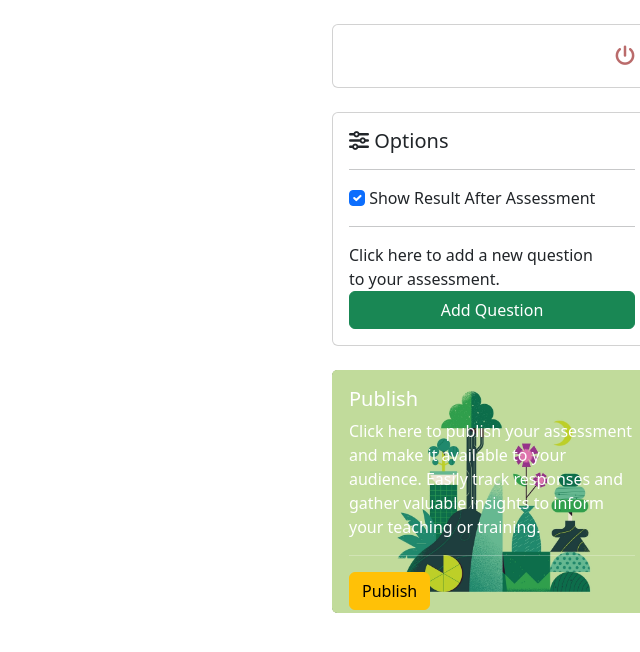
After one commit to AbdulRaheem-21/assessment-portal, a Node server app: template views/create.ejs in a window 1280 px wide. The commit adds this page. Shown: the top 652 px of the page, without its empty margins (640-1280 px from the left). Run offline with Node 20, Linux system fonts and the light colour scheme; the template is opened without the code that fills it, so the values that code supplies are empty; some libraries are stand-ins or nearby versions.

Commit message:
update code
add dashboard
add create assessment

```diff
--- a/server.js
+++ b/server.js
@@ -12,6 +12,25 @@ app.use(cookieParser())
 app.use(bodyParser.urlencoded({ extended: false }));
 app.use(express.static(path.join(__dirname,'public')));
 app.set("view engine","ejs");
+
+/*
+ * ASSESSMENT ----------------------------------------------------
+ */
+app.get("/assessment/:id",(req,res)=>{
+    if(!cookie.get(req.socket.remoteAddress)){
+        res.redirect("/login");
+        return;
+    }
+
+    res.render("create",{user_info:cookie.get(req.socket.remoteAddress)});
+});
+
+app.post("/assessment/:id",(req,res)=>{
+    res.sendStatus(200);
+    console.log(req.body);
+});
+
+// ---------------------------------------------------------------
 
 
 /*
@@ -28,6 +47,15 @@ app.post("/login",(req,res)=>{
 });
 // ----------------------------------------------------------------
 
+app.get("/create",(req,res)=>{
+    if(!cookie.get(req.socket.remoteAddress)){
+        res.redirect("/login");
+        return;
+    }
+
+    let hash = crypto.createHash('md5').update((new Date()).toLocaleString(undefined,{timeZone: 'Asia/Kolkata'})+crypto.randomInt(1000)+"x"+crypto.randomInt(1000)).digest('hex');
+    res.redirect(`../assessment/${hash}`);
+});
 
 app.get("/",(req,res)=>{
     if(!cookie.get(req.socket.remoteAddress)){
--- /dev/null
+++ b/views/create.ejs
@@ -0,0 +1,104 @@
+<!DOCTYPE html>
+<html lang="en">
+<head>
+    <meta charset="UTF-8">
+    <meta http-equiv="X-UA-Compatible" content="IE=edge">
+    <meta name="viewport" content="width=device-width, initial-scale=1.0">
+    <title>Create Assessment</title>
+    <script src="https://kit.fontawesome.com/a26e92c792.js" crossorigin="anonymous"></script>
+    <link href="https://cdn.jsdelivr.net/npm/bootstrap@5.3.0-alpha3/dist/css/bootstrap.min.css" rel="stylesheet" integrity="sha384-KK94CHFLLe+nY2dmCWGMq91rCGa5gtU4mk92HdvYe+M/SXH301p5ILy+dN9+nJOZ" crossorigin="anonymous">
+    <script src="https://cdnjs.cloudflare.com/ajax/libs/jquery/3.6.4/jquery.min.js" integrity="sha512-pumBsjNRGGqkPzKHndZMaAG+bir374sORyzM3uulLV14lN5LyykqNk8eEeUlUkB3U0M4FApyaHraT65ihJhDpQ==" crossorigin="anonymous" referrerpolicy="no-referrer"></script>
+</head>
+<body>
+<div class="container-fluid">
+    <br>
+    <div class="row">
+        <div class="col-9" id="questions">
+        </div>
+        <div class="col-3 d-flex justify-content-start"><div style="position:fixed;">
+
+            <div class="card" style="width:20em;">
+                <div class="card-body">
+                    <div class="row">
+                        <div class="col-8">
+                            <img src="<%=user_info.picture%>" class="rounded" style="width:30px;">
+                            <span style="font-size: large;" class="text-center"><%=user_info.name%></span>
+                        </div>
+                        <div class="col-4 text-end" style="font-size: 20px;color:rgb(186, 107, 107)">
+                            <i class="fa-solid fa-power-off"></i>
+                        </div>
+                    </div>
+                </div>
+            </div>
+            <br>
+            <div class="card">
+                <div class="card-body">
+                    <h5 class="card-title"><i class="fa-solid fa-sliders"></i> Options</h5>
+                    <hr>
+                    <input class="form-check-input" type="checkbox" value="" id="assessmentResult" checked>
+                    <label class="form-check-label" for="assessmentResult">
+                        Show Result After Assessment
+                    </label>
+                    <hr>
+                    <div>
+                        Click here to add a new question<br> to your assessment.
+                        <button id="addQuestion" class="w-100 btn btn-success">Add Question</button>
+                    </div>
+                </div>
+            </div>
+            <br>
+            <div class="card text-bg-dark" style="width:20em;">
+                <img src="../images/assessment0.webp" class="card-img" style="width:102%;margin:-1px" alt="...">
+                <div class="card-img-overlay">
+                  <h5 class="card-title">Publish</h5>
+                  <p class="card-text" style="color:white;">Click here to publish your assessment and make it available to your audience. Easily track responses and gather valuable insights to inform your teaching or training.</p>
+                  <hr>
+                  <button class="btn btn-warning" id="publishQuestion">Publish</button>
+                </div>
+            </div>
+
+        </div>
+    </div>
+</div>
+<script>
+var totalQuestions = 0;
+$("#addQuestion").on('click',()=>{
+    totalQuestions++;
+    var question = $('<div class="card m-2" id="question'+totalQuestions+'"><div class="card-body"><div class="row"><div class="col-1"><h1 id="hquestion'+totalQuestions+'">'+totalQuestions+'.</h1></div><div class="col"><input id="vquestion" placeholder="your question here" style="width:100%;"/><br><br><ul><li class="m-2"><input id="answer1" style="width:70%"/></li><li class="m-2"><input id="answer2" style="width:70%"/></li><li class="m-2"><input id="answer3" style="width:70%"/></li><li class="m-2"><input id="answer4" style="width:70%"/></li></ul><hr><button id="dquestion'+totalQuestions+'" class="btn btn-danger btn-sm" onclick="deleteQuestion('+totalQuestions+')">Delete This Question</button></div></div></div></div>')
+    $("#questions").append(question);
+});
+function deleteQuestion(index){
+    $(`#question${index}`).remove();
+    index++;
+    while(index <= totalQuestions){
+        $(`#question${index}`).attr('id',`question${index-1}`);
+        $(`#dquestion${index}`).attr({'onclick':`deleteQuestion(${index-1})`,'id':`dquestion${index-1}`});
+        $(`#hquestion${index}`).attr('id',`hquestion${index-1}`).html(`${index-1}.`);
+        index++;
+    }
+    totalQuestions--;
+
+}
+$("#publishQuestion").on('click',()=>{
+    let Questions = new Array();
+    for(let i = 1; i <= totalQuestions; i++){
+        let Question = {};
+        Question.index = i;
+        Question.question = $(`#question${i}`).find('#vquestion').val();
+        Question.answers = [
+            $(`#question${i}`).find('#answer1').val(),
+            $(`#question${i}`).find('#answer2').val(),
+            $(`#question${i}`).find('#answer3').val(),
+            $(`#question${i}`).find('#answer4').val()
+        ];
+        Question.correct = 0;
+        Questions.push(Question);
+    }
+
+    $.post("",{Questions}, function(data, status){
+       window.location.href = "../../";
+    });
+});
+</script>
+</body>
+</html>
```
Also changed, not shown: views/dashboard.ejs (+52 -2 lines), public/images/assessment0.webp (added), public/images/dashboard0.webp (added), public/images/dashboard1.jpg (added), src/database.js (added).
